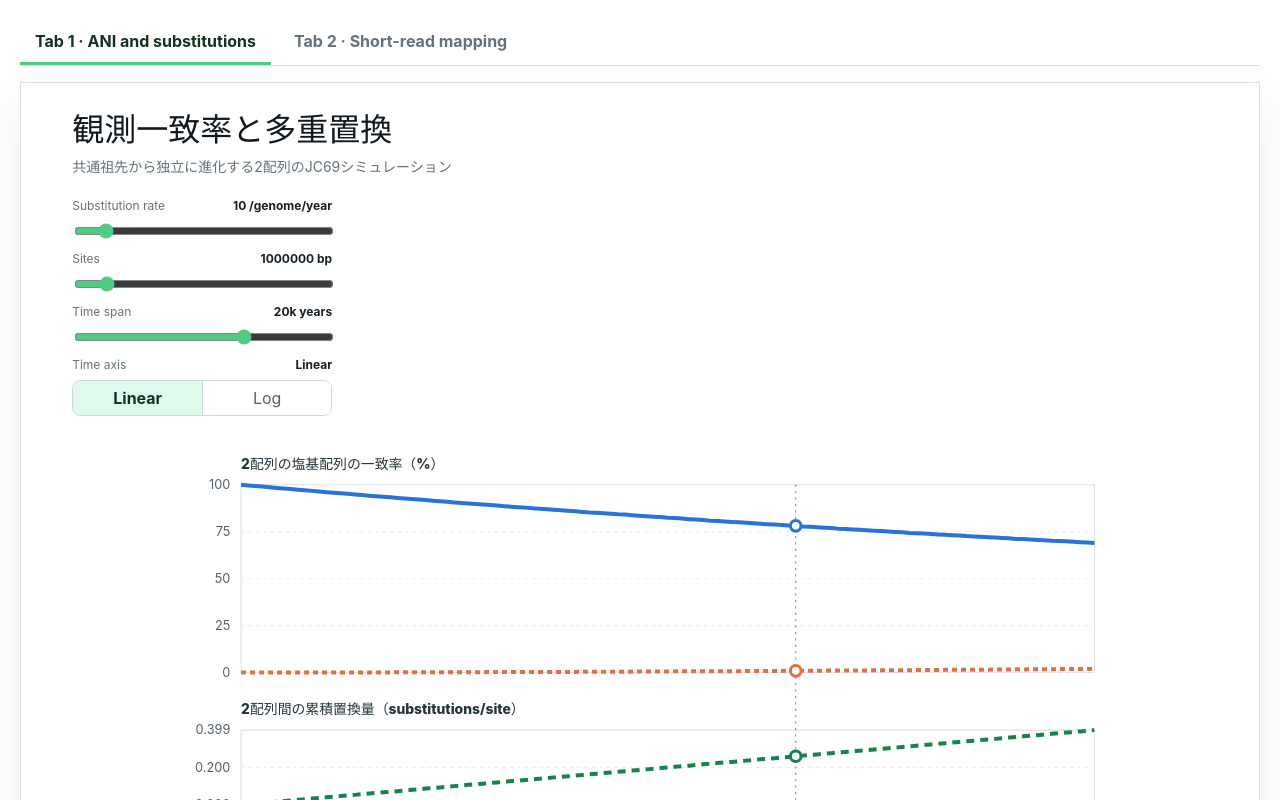
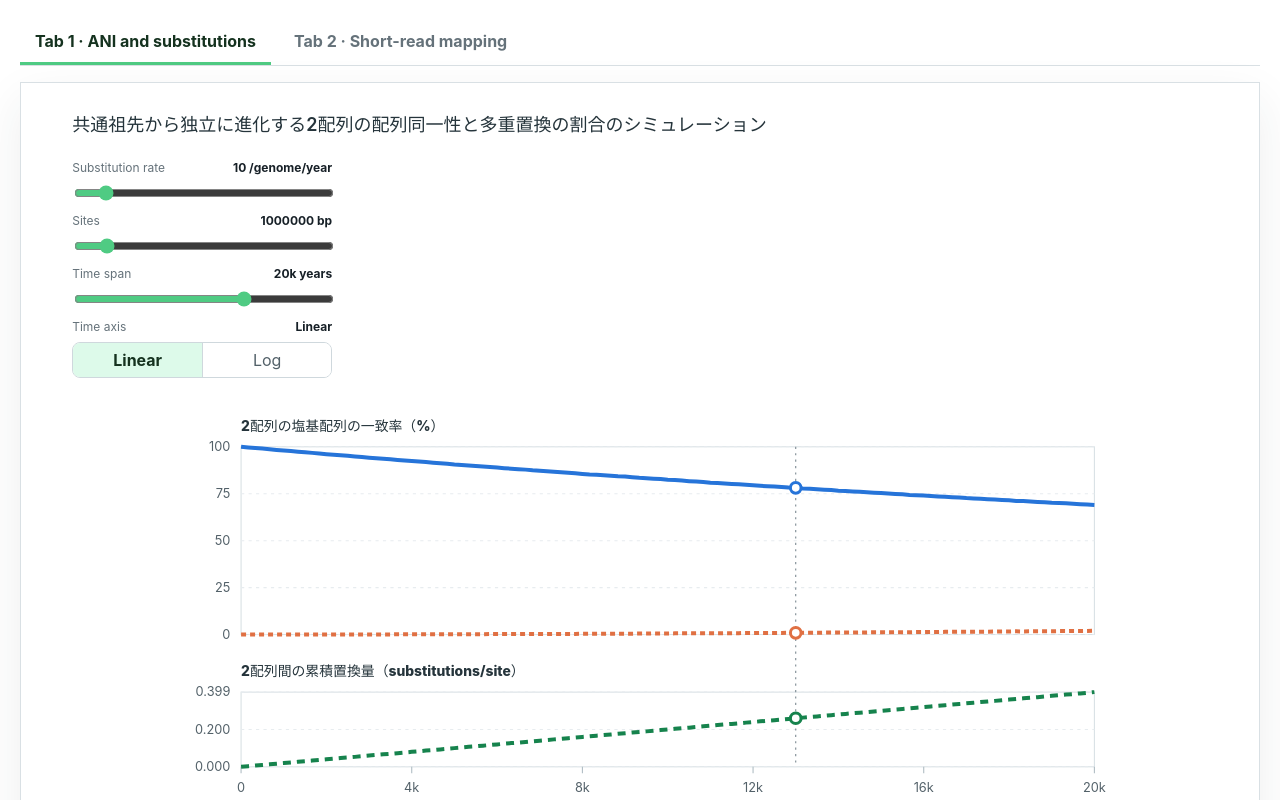
Before and after one commit to kazumaxneo/my-first-codex-app, a React (Vite) app: page / in a window 1280 px wide. Shown: the top 800 px of the page. Built offline with nearby package versions, Linux system fonts and the light colour scheme.

Commit message:
Simplify simulation heading

```diff
--- a/src/App.tsx
+++ b/src/App.tsx
@@ -589,8 +589,7 @@ function AniSimulationPanel() {
   return (
     <section className="ani-panel" aria-label="ANI and multiple-substitution simulation">
       <header className="figure-heading">
-        <h2>観測一致率と多重置換</h2>
-        <p>共通祖先から独立に進化する2配列のJC69シミュレーション</p>
+        <p>共通祖先から独立に進化する2配列の配列同一性と多重置換の割合のシミュレーション</p>
       </header>
       <div className="ani-heading">
         <div className="ani-controls">
--- a/src/styles.css
+++ b/src/styles.css
@@ -67,16 +67,11 @@ input {
   margin-bottom: 22px;
 }
 
-.figure-heading h2 {
-  color: #11191f;
-  font-size: clamp(22px, 3vw, 32px);
-  line-height: 1.2;
-}
-
 .figure-heading p {
-  margin-top: 7px;
-  color: #65727a;
-  font-size: 14px;
+  color: #25343b;
+  font-size: clamp(15px, 2vw, 18px);
+  font-weight: 600;
+  line-height: 1.5;
 }
 
 .ani-heading {
```
